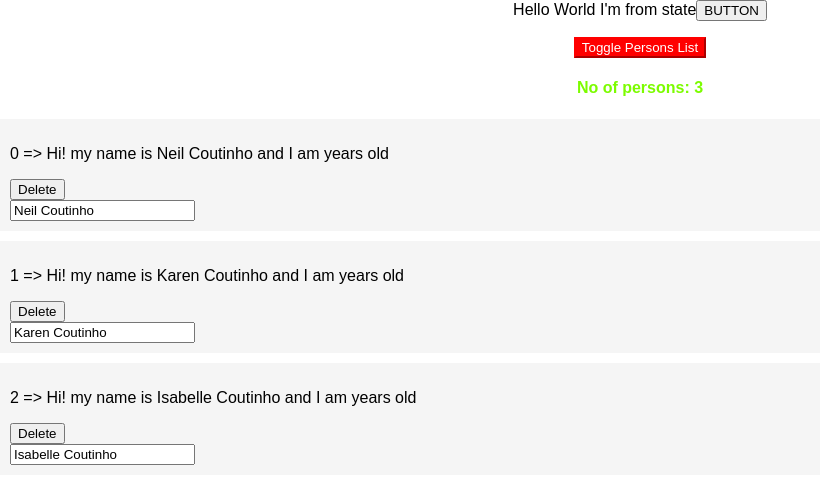
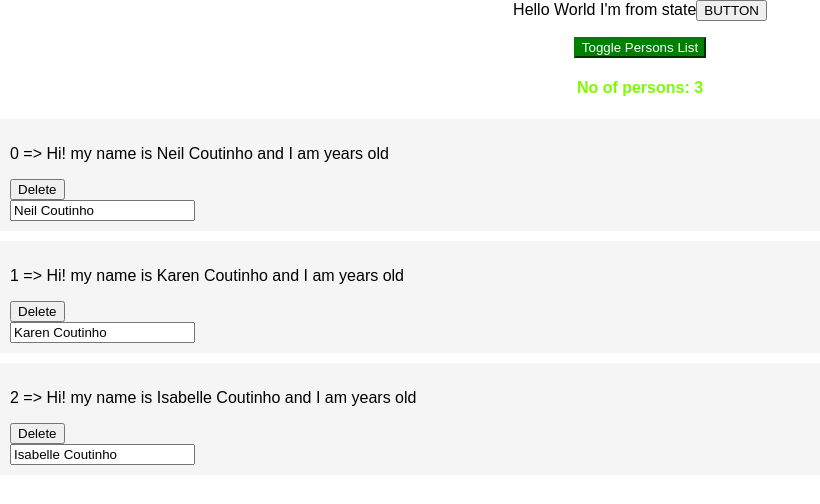
Before and after one commit to neil-coutinho/complete-react-guide, a React (Create React App) app: page / in a window 1280 px wide. Shown: the top 504 px of the page, without its empty margins (0-820 px from the left). Built offline with nearby package versions, Linux system fonts and the light colour scheme.

Commit message:
replacing inline styles with styled components for button

```diff
--- a/src/App.js
+++ b/src/App.js
@@ -1,8 +1,17 @@
 import React, { Component } from 'react';
 import './App.css';
 import Person from './Person/Person';
+import styled from 'styled-components';
 
+const ButtonStyled = styled.button`
+  background-color: green;
+  color: #fff;
+  border-color: green;
+  &:hover {
+    background: blue;
+  }
 
+  `;
 
 class App extends Component {
   state = {
@@ -14,6 +23,8 @@ class App extends Component {
       { id: 102, name: `Isabelle Coutinho`, age: 22 }
     ]
   }
+
+
 
   onClickHandler = (name) => {
     console.log(name)
@@ -78,19 +89,10 @@ class App extends Component {
   render() {
 
     let persons = null;
-    const buttonStyle = {
-      backgroundColor: 'green',
-      color: '#fff',
-      borderColor: 'green',
-      ':hover' : {
-        backgroundColor: 'blue'
-      }
-    }
+
 
     if (this.state.showPersons) {
 
-      buttonStyle['backgroundColor'] = 'red';
-      buttonStyle['borderColor'] = 'red';
 
 
      persons = (
@@ -115,23 +117,6 @@ class App extends Component {
 
           }
 
-
-
-
-          {/* <Person
-            name={this.state.persons[0].name}
-            a="32"
-            onNameChange={(e) => this.onNameChangeHandler(e)}
-          />
-          <Person name="Karen Coutinho" a="31"
-            onNameChange={this.onNameChangeHandler.bind(this)}
-            clickHandlerFn={() => this.onClickHandler(`Karen Coutinho`)}
-          />
-          <Person name="Isabelle Coutinho" a="2"
-
-            onClickHandler={this.onClickHandler.bind(this, "Isabelle Coutinho")}
-
-          ><p>I am a baby</p></Person> */}
         </div>
       )
     }
@@ -152,7 +137,7 @@ class App extends Component {
             onClick={this.onClickHandler.bind(this, "button")}>BUTTON</button>
 
           <p>
-            <button onClick={this.togglePersons} style={buttonStyle}>Toggle Persons List</button>
+            <ButtonStyled onClick={this.togglePersons}>Toggle Persons List</ButtonStyled>
           </p>
 
       <h4 className={classes.join(' ')}>No of persons: {this.state.persons.length}</h4>
```
